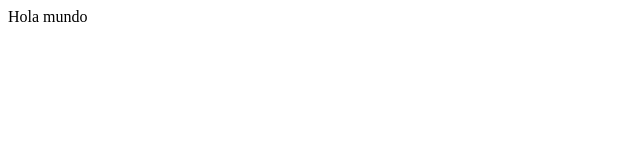
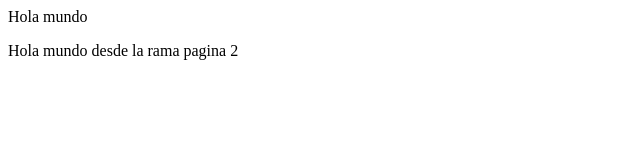
Before and after one commit to eimolina/DemoTorogoz, a plain HTML site: page index.html in a window 1280 px wide. Shown: the whole page, without its empty margins (0-640 px from the left). Drawn offline with Linux system fonts and the light colour scheme.

Commit message:
se agrego un cambio en la pagina index.html

```diff
--- a/index.html
+++ b/index.html
@@ -4,6 +4,7 @@
 
 <body>
     <p>Hola mundo</p>
+    <p>Hola mundo desde la rama pagina 2</p>
 </body>
 
 </html>
```
